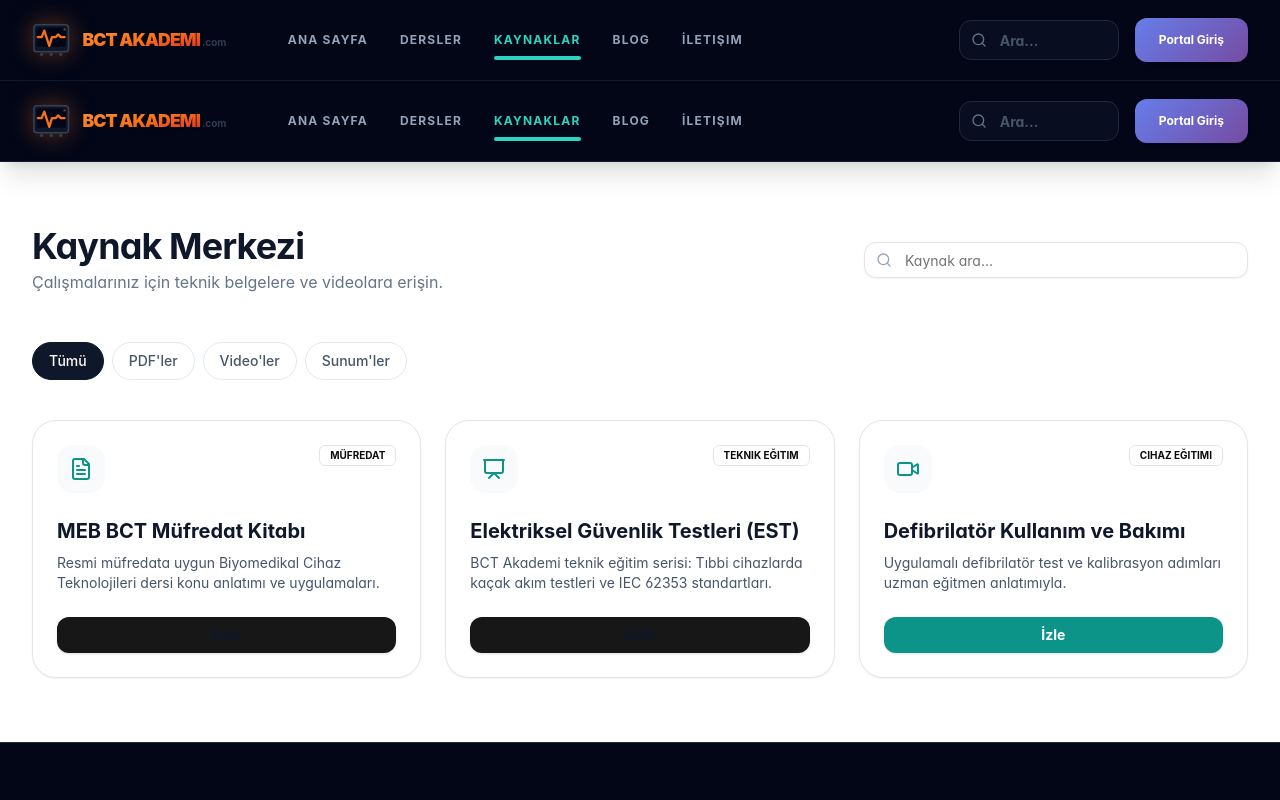
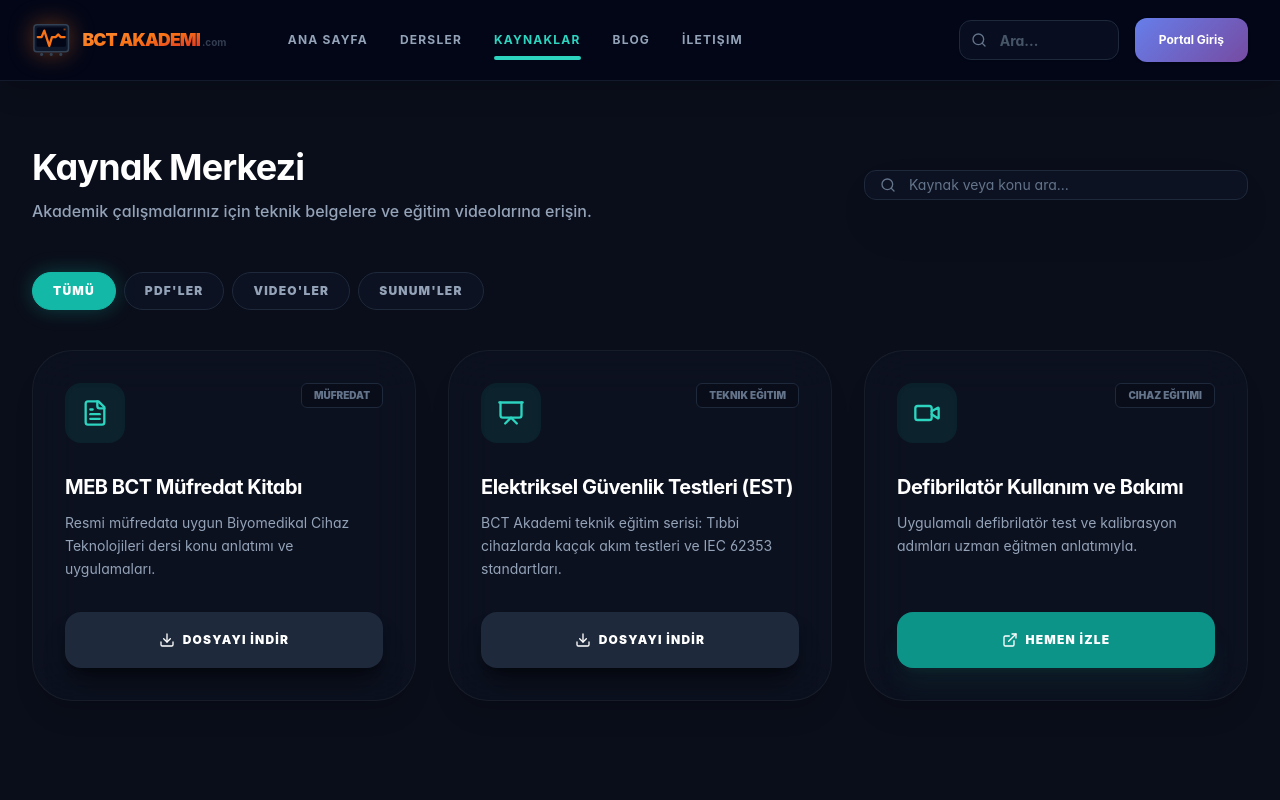
Before and after one commit to berkayec/bctakademi, a React (Vite) app: page /kaynaklar in a window 1280 px wide. Shown: the top 800 px of the page. Built offline with nearby package versions, Linux system fonts and the light colour scheme.

Commit message:
Refactor ResourcesPage layout and improve search input

```diff
--- a/src/pages/ResourcesPage.tsx
+++ b/src/pages/ResourcesPage.tsx
@@ -1,14 +1,12 @@
 import React, { useState } from 'react';
-import { RootLayout } from '@/components/layout/RootLayout';
 import { resources } from '@/lib/data';
 import { Button } from '@/components/ui/button';
 import { Input } from '@/components/ui/input';
 import { Badge } from '@/components/ui/badge';
-import { Search, Download, ExternalLink, Sparkles, Loader2 } from 'lucide-react';
+import { Search, Download, ExternalLink, Loader2 } from 'lucide-react';
 import { motion, AnimatePresence } from 'framer-motion';
 import { cn } from '@/lib/utils';
 import { useUserStore } from '@/store/use-user-store';
-import { toast } from 'sonner';
 
 export function ResourcesPage() {
   const [filter, setFilter] = useState('Tümü');
@@ -27,36 +25,50 @@ export function ResourcesPage() {
 
   const handleResourceClick = async (resId: string, type: string) => {
     setProcessingId(resId);
-    await new Promise(r => setTimeout(r, 1000));
+    // Simüle edilmiş yükleme süresi
+    await new Promise(r => setTimeout(r, 800));
     if (isAuthenticated) trackResource(resId);
+    // Gerçek uygulamada res.url açılmalı
     window.open('https://google.com', '_blank');
     setProcessingId(null);
   };
 
   return (
-    <RootLayout>
+    <div className="bg-[#0a0e1a] min-h-screen">
       <div className="max-w-7xl mx-auto px-4 sm:px-6 lg:px-8 py-12 md:py-16">
+
+        {/* ÜST BAŞLIK VE ARAMA */}
         <div className="flex flex-col md:flex-row justify-between items-start md:items-center gap-6 mb-12">
-          <div className="space-y-1">
-            <h1 className="text-4xl font-display font-bold text-white md:text-slate-900 tracking-tight">Kaynak Merkezi</h1>
-            <p className="text-slate-400 md:text-slate-500">Çalışmalarınız için teknik belgelere ve videolara erişin.</p>
+          <div className="space-y-2">
+            <h1 className="text-4xl font-display font-bold text-white tracking-tight leading-tight">
+              Kaynak Merkezi
+            </h1>
+            <p className="text-slate-400 font-medium leading-relaxed">
+              Akademik çalışmalarınız için teknik belgelere ve eğitim videolarına erişin.
+            </p>
           </div>
           <div className="relative w-full md:w-96 group">
-            <Search className="absolute left-3 top-1/2 -translate-y-1/2 w-4 h-4 text-slate-400" />
-            <Input placeholder="Kaynak ara..." value={search} onChange={(e) => setSearch(e.target.value)} className="pl-10 rounded-xl bg-white text-slate-900" />
+            <Search className="absolute left-4 top-1/2 -translate-y-1/2 w-4 h-4 text-slate-500 group-focus-within:text-orange-500 transition-colors" />
+            <Input
+              placeholder="Kaynak veya konu ara..."
+              value={search}
+              onChange={(e) => setSearch(e.target.value)}
+              className="pl-11 h-13 rounded-xl border-slate-800 bg-slate-900/50 text-white placeholder:text-slate-500 focus-visible:ring-teal-500 transition-all shadow-2xl"
+            />
           </div>
         </div>
 
+        {/* KATEGORİ FİLTRELERİ */}
         <div className="flex flex-wrap gap-2 mb-10">
           {categories.map((cat) => (
             <button
               key={cat}
               onClick={() => setFilter(cat)}
               className={cn(
-                "px-4 py-2 rounded-full text-sm font-medium transition-all border",
+                "px-5 py-2.5 rounded-full text-xs font-black uppercase tracking-widest transition-all border",
                 filter === cat
-                  ? "bg-teal-500 text-white border-teal-500 md:bg-slate-900 md:border-slate-900"
-                  : "bg-slate-900/50 text-slate-300 border-slate-800 md:bg-white md:text-slate-600 md:border-slate-200 hover:border-slate-300"
+                  ? "bg-teal-500 text-white border-teal-500 shadow-[0_0_20px_rgba(20,184,166,0.3)]"
+                  : "bg-slate-900/50 text-slate-400 border-slate-800 hover:border-slate-700 hover:text-slate-300"
               )}
             >
               {cat === 'Tümü' ? 'Tümü' : `${cat}'ler`}
@@ -64,31 +76,79 @@ export function ResourcesPage() {
           ))}
         </div>
 
-        <motion.div layout className="grid grid-cols-1 md:grid-cols-2 lg:grid-cols-3 gap-6">
+        {/* KAYNAK IZGARASI */}
+        <motion.div layout className="grid grid-cols-1 md:grid-cols-2 lg:grid-cols-3 gap-8">
           <AnimatePresence mode="popLayout">
             {filteredResources.map((res) => {
               const Icon = res.icon;
               return (
-                <motion.div key={res.id} layout initial={{ opacity: 0 }} animate={{ opacity: 1 }} className="bg-white rounded-3xl p-6 border shadow-sm flex flex-col h-full">
-                  <div className="flex items-start justify-between mb-6">
-                    <div className="p-3 rounded-2xl bg-slate-50 text-teal-600"><Icon className="w-6 h-6" /></div>
-                    <Badge variant="outline" className="text-[10px] uppercase font-bold">{res.category}</Badge>
+                <motion.div
+                  key={res.id}
+                  layout
+                  initial={{ opacity: 0, scale: 0.95 }}
+                  animate={{ opacity: 1, scale: 1 }}
+                  exit={{ opacity: 0, scale: 0.95 }}
+                  className="bg-slate-900/40 backdrop-blur-xl rounded-[2.5rem] p-8 border border-white/5 flex flex-col h-full hover:bg-slate-900/60 transition-all group shadow-xl"
+                >
+                  <div className="flex items-start justify-between mb-8">
+                    <div className="p-4 rounded-2xl bg-teal-500/10 text-teal-400 group-hover:scale-110 transition-transform duration-500 shadow-inner">
+                      <Icon className="w-7 h-7" />
+                    </div>
+                    <Badge variant="outline" className="text-[10px] uppercase font-black border-slate-800 text-slate-500 bg-black/20 px-3 py-1">
+                      {res.category}
+                    </Badge>
                   </div>
-                  <h3 className="text-xl font-bold text-slate-900 mb-2">{res.title}</h3>
-                  <p className="text-slate-600 text-sm mb-6 flex-1">{res.description}</p>
+
+                  <h3 className="text-xl font-bold text-white mb-3 tracking-tight group-hover:text-teal-400 transition-colors leading-tight">
+                    {res.title}
+                  </h3>
+                  <p className="text-slate-400 text-sm leading-relaxed mb-8 flex-1">
+                    {res.description}
+                  </p>
+
                   <Button
                     onClick={() => handleResourceClick(res.id, res.type)}
-                    className={cn("w-full rounded-xl font-bold", res.type === 'Video' ? "bg-teal-600 text-white" : "border-slate-200 text-slate-900")}
                     disabled={!!processingId}
+                    className={cn(
+                      "w-full h-14 rounded-2xl font-black text-xs uppercase tracking-widest border-none transition-all active:scale-95 shadow-xl",
+                      res.type === 'Video'
+                        ? "bg-teal-600 hover:bg-teal-500 text-white shadow-teal-900/20"
+                        : "bg-slate-800 hover:bg-slate-700 text-white shadow-black/40"
+                    )}
                   >
-                    {processingId === res.id ? <Loader2 className="animate-spin" /> : (res.type === 'Video' ? 'İzle' : 'İndir')}
+                    {processingId === res.id ? (
+                      <Loader2 className="animate-spin w-5 h-5" />
+                    ) : (
+                      <span className="flex items-center justify-center gap-2">
+                        {res.type === 'Video' ? <ExternalLink className="w-4 h-4" /> : <Download className="w-4 h-4" />}
+                        {res.type === 'Video' ? 'HEMEN İZLE' : 'DOSYAYI İNDİR'}
+                      </span>
+                    )}
                   </Button>
                 </motion.div>
               );
             })}
           </AnimatePresence>
         </motion.div>
+
+        {/* BOŞ SONUÇ DURUMU */}
+        {filteredResources.length === 0 && (
+          <div className="py-24 text-center border-2 border-dashed border-slate-800 rounded-[3rem]">
+            <div className="w-20 h-20 bg-white/5 rounded-full flex items-center justify-center mx-auto mb-6">
+              <Search className="w-10 h-10 text-slate-700" />
+            </div>
+            <h3 className="text-xl font-bold text-white mb-2 tracking-tight">Eşleşen kaynak bulunamadı</h3>
+            <p className="text-slate-500 text-sm mb-8">Farklı anahtar kelimelerle aramayı deneyebilirsiniz.</p>
+            <Button
+              onClick={() => {setSearch(''); setFilter('Tümü');}}
+              variant="outline"
+              className="border-slate-700 text-white hover:bg-white/5 rounded-xl px-8 h-12"
+            >
+              Filtreleri Temizle
+            </Button>
+          </div>
+        )}
       </div>
-    </RootLayout>
+    </div>
   );
 }
```
